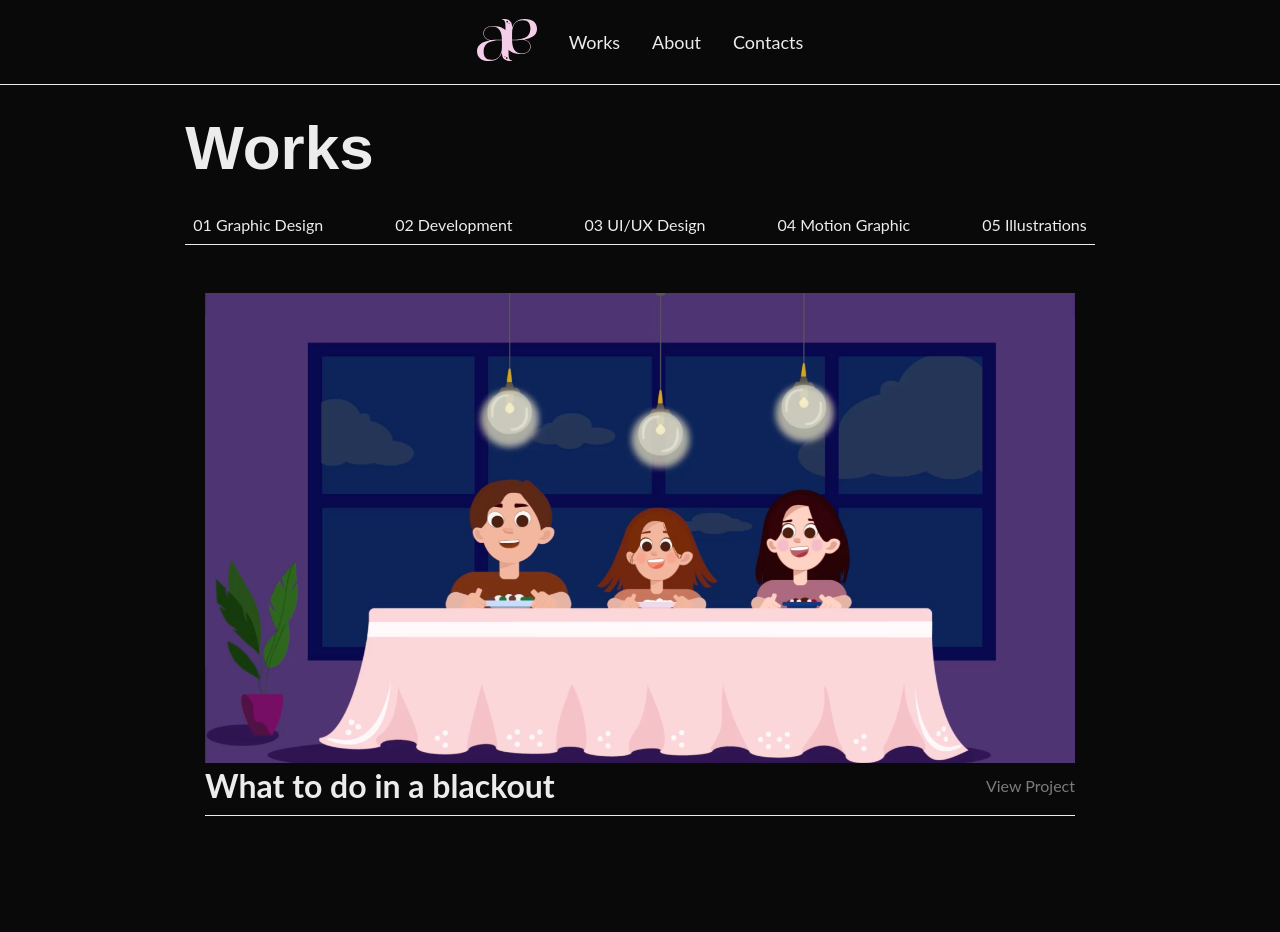
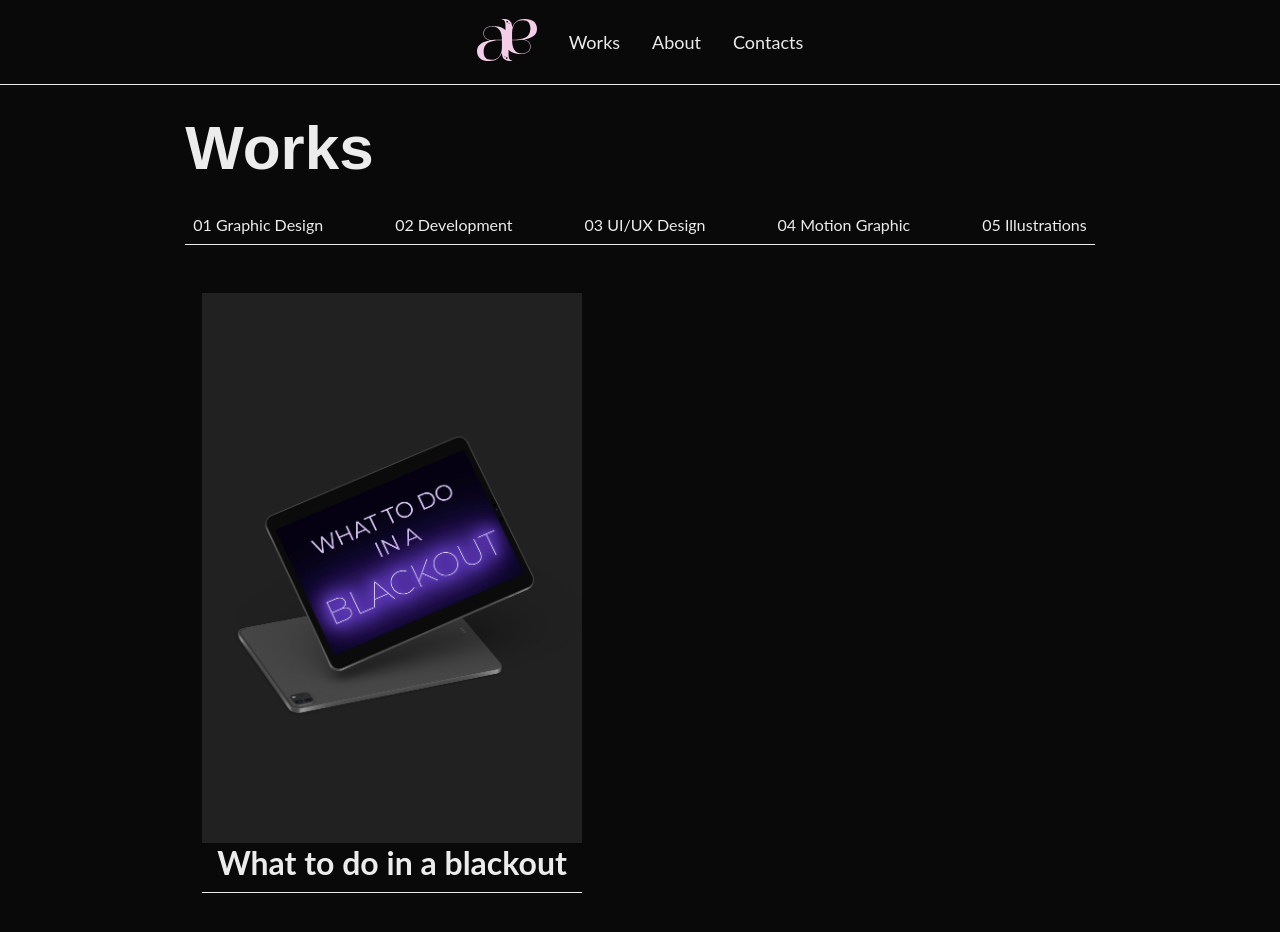
Before and after one commit to arabella-a/arabella-alegria, a Next.js app: page /pages/MotionGraphics in a window 1280 px wide. Shown: the top 932 px of the page. Built offline with nearby package versions, Linux system fonts and the light colour scheme.

Commit message:
add banner and update section placements

```diff
--- a/src/app/pages/MotionGraphics/MotionGraphics.module.css
+++ b/src/app/pages/MotionGraphics/MotionGraphics.module.css
@@ -28,9 +28,14 @@
     justify-content: center;
     align-items: center;
     gap: 7rem;
+    margin: 0 31rem 0 0;
 }
 
 .banner {
+    display: flex;
+    flex-direction: column;
+    justify-content: center;
+    align-items: center;
     margin: 3rem 0;
     padding: 0 0 10px 0;
     border-bottom: 1px solid var(--off-white);
@@ -51,15 +56,3 @@
     color: #7c7c7c;
     font-family: var(--regular-font);
 }
-
-.lineOne, .lineTwo {
-    display: flex;
-    flex-direction: row;
-    justify-content: center;
-    align-items: center;
-    gap: 7rem;
-}
-
-.lineTwo {
-    margin: -7rem 0 0 0;
-}
--- a/src/app/pages/MotionGraphics/page.js
+++ b/src/app/pages/MotionGraphics/page.js
@@ -16,14 +16,13 @@ export default function MotionGraphics() {
                     <Link href="/pages/WhatToDo">
                         <div className={styles.banner}>
                             <Image
-                                src={"/motiongraphics.jpeg"}
-                                width={870}
-                                height={470}
-                                alt="a family of three eating at the dining table in the dining area"
+                                src={"/what_to_do_ipad.jpeg"}
+                                width={380}
+                                height={550}
+                                alt="what to do in an ipad mockup"
                             />
                             <div className={styles.bannerInformation}>
                                 <h3>What to do in a blackout</h3>
-                                <p>View Project</p>
                             </div>
                         </div>
                     </Link>
--- a/src/app/pages/WhatToDo/WhatToDo.module.css
+++ b/src/app/pages/WhatToDo/WhatToDo.module.css
@@ -7,19 +7,46 @@
     padding: 80px;
     flex-shrink: 0;
     font-family: var(--regular-font);
+    overflow-x: hidden;
 }
 
 .main {
     display: flex;
     flex-direction: column;
+    justify-content: center;
+    align-items: center;
     color: var(--off-white);
     margin: 2rem;
 }
 
-.main h2 {
+.imgContainer {
+    position: relative;
+    display: inline-block;
+    margin: 1rem auto;
+}
+
+.overlay {
+    position: absolute;
+    top: 0;
+    left: 0;
+    width: 100%;
+    height: 100%;
+    background-color: rgba(33, 33, 33, 0.4);
+}
+
+.imgContainer::after {
+    content: "What To Do";
+    position: absolute;
+    bottom: 10px;
+    left: 50%;
+    transform: translateX(-50%);
+    color: white;
+    font-size: 12rem;
+    font-weight: bold;
     font-family: 'against';
-    font-size: 5rem;
-    margin: 1.25rem 0;
+    width: 100%;
+    align-items: center;
+    justify-content: center;
 }
 
 .aboutContainer {
```
Also changed, not shown: src/app/pages/WhatToDo/page.js (+14 -5 lines), 1 other file (tests, documents, lock files or other folders).
